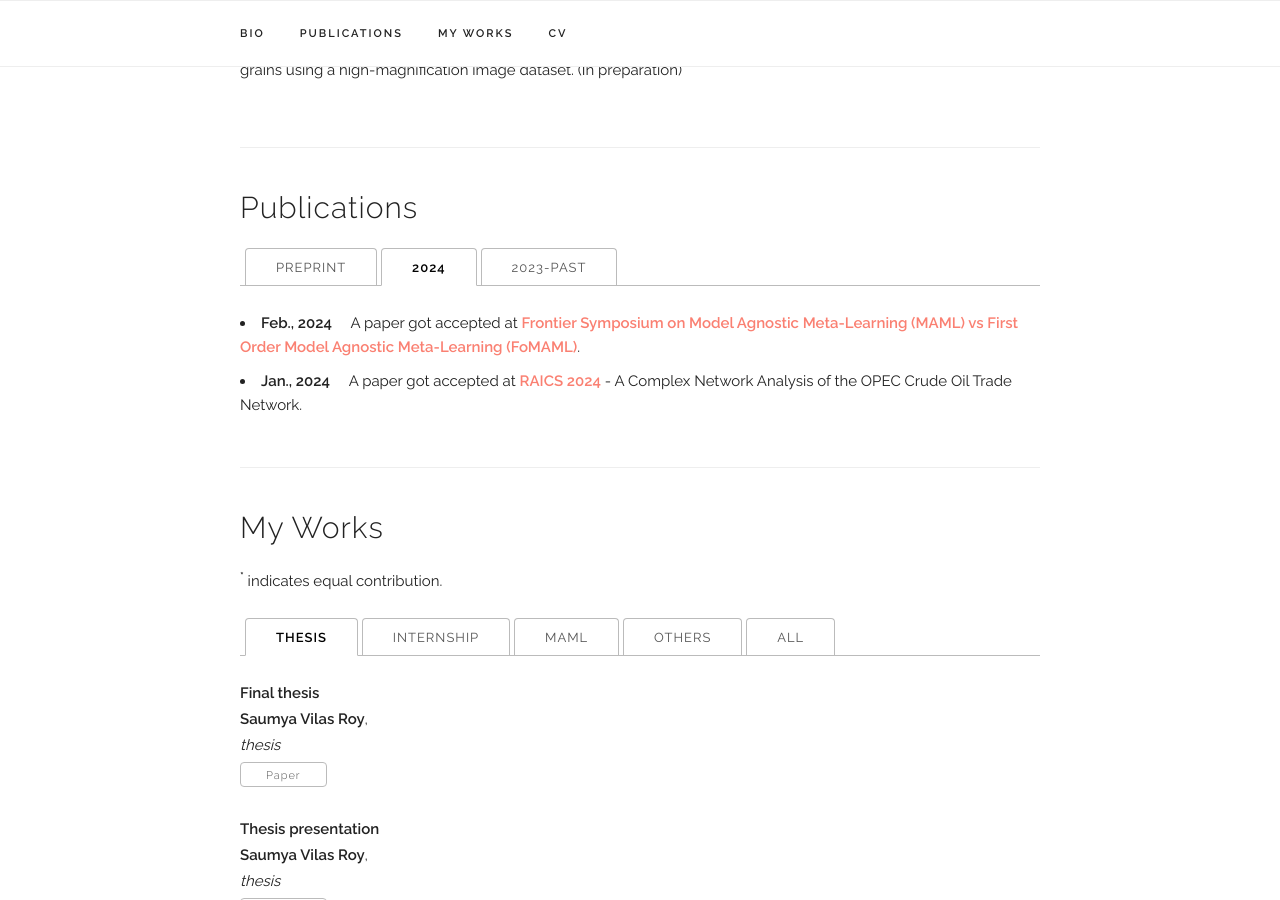
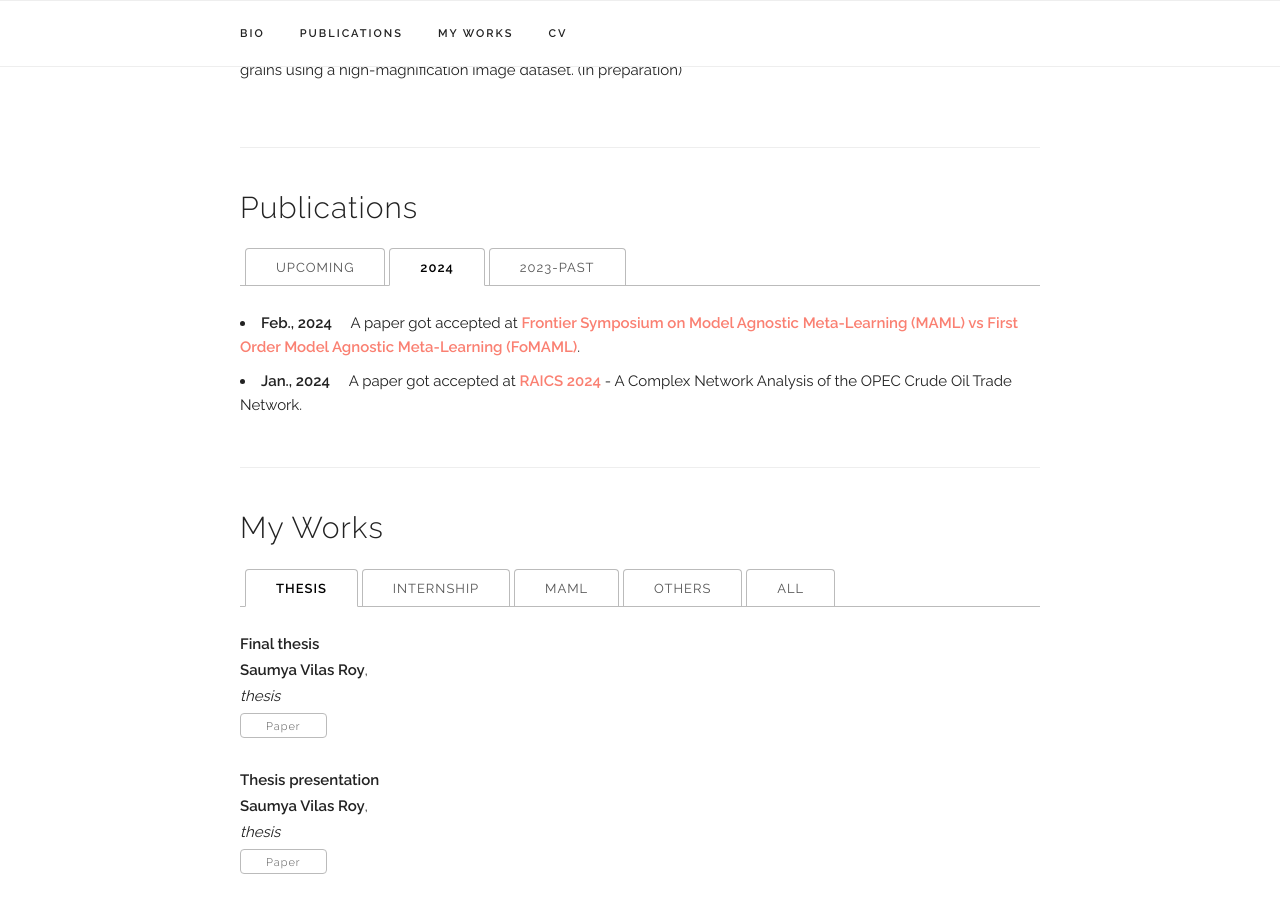
Before and after one commit to kurmananda/saumya, a Jekyll site: the page built from index.html, in a window 1280 px wide and 900 px high, scrolled down 731 px. Built offline with Jekyll 4.4.1, drawn with Linux system fonts in a browser that asks for light colours.

Commit message:
Update index.html

```diff
--- a/index.html
+++ b/index.html
@@ -67,7 +67,7 @@ title: Home
 
   <ul class="tab-nav">
     <li>
-      <div class="button" data-ref="#news-preprint">preprint</div>
+      <div class="button" data-ref="#news-preprint">Upcoming</div>
     </li>
     <li>
       <div class="button active" data-ref="#news-2024">2024</div>
@@ -110,8 +110,6 @@ title: Home
 <div class="docs-section" id="works">
   <h4>My Works</h4>
 
-    <sup><b>*</b></sup> indicates equal contribution.
-  </p>
 
   <ul class="tab-nav">
     <li>
```
